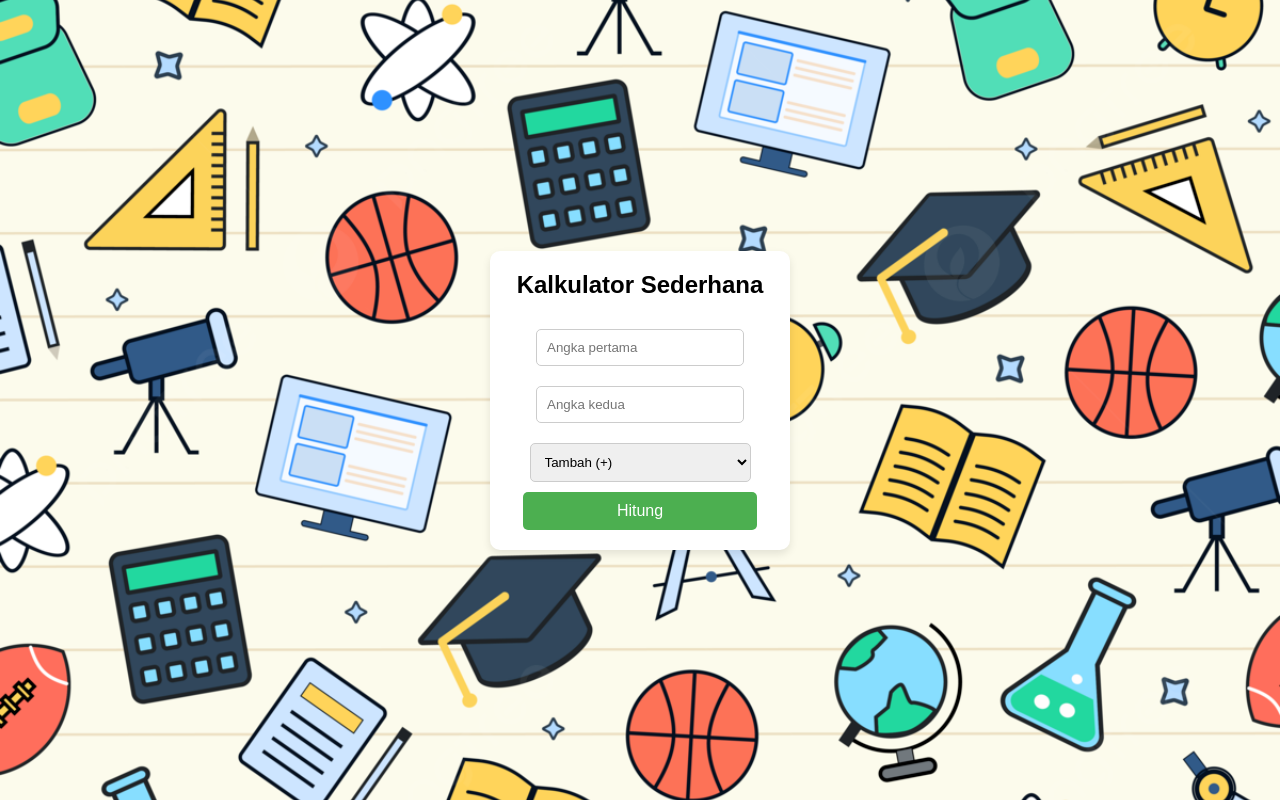
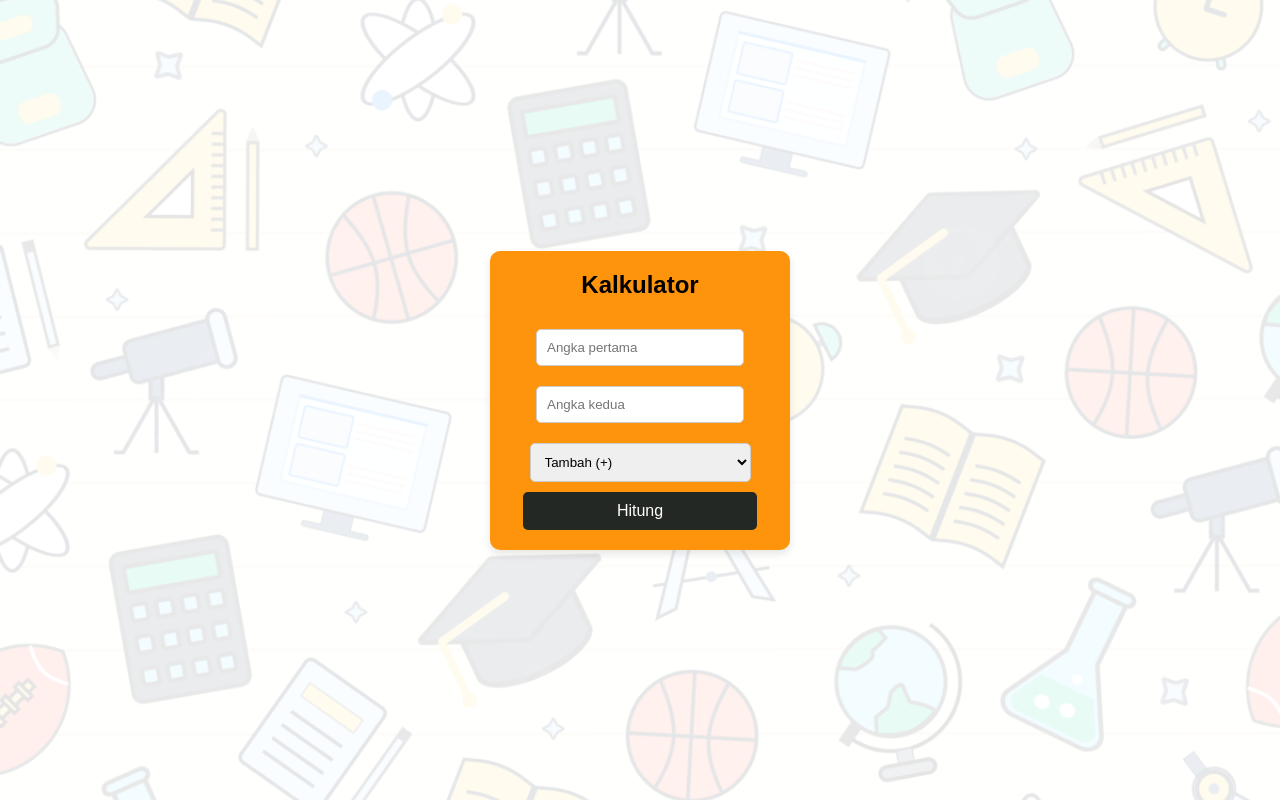
Before and after one commit to desymh/kalkulator, a PHP site: page / in a window 1280 px wide. Run offline with PHP 8.4, Linux system fonts and the light colour scheme.

Commit message:
ubah style atau tampilan

```diff
--- a/index.php
+++ b/index.php
@@ -48,7 +48,7 @@ if ($_SERVER['REQUEST_METHOD'] == 'POST') {
 <body>
 
     <div class="calculator">
-        <h2>Kalkulator Sederhana</h2>
+        <h2>Kalkulator</h2>
 
         <!-- Form untuk kalkulasi -->
         <form method="POST" id="calculator-form">
--- a/styles.css
+++ b/styles.css
@@ -7,19 +7,29 @@
 
 body {
     font-family: Arial, sans-serif;
-    background-image: url(/bg.png);
-    background-size: cover;
-    background-position: center;
     display: flex;
     justify-content: center;
     align-items: center;
     height: 100vh;
     margin: 0;
-
+    position: relative;
+}
+body::before {
+    content: "";
+    position: absolute;
+    top: 0;
+    left: 0;
+    right: 0;
+    bottom: 0;
+    background-image: url('bg.png');
+    background-size: cover;
+    background-position: center;
+    opacity: 0.1;
+    z-index: -1;
 }
 
 .calculator {
-    background-color: white;
+    background-color: rgb(253, 148, 11);
     padding: 20px;
     border-radius: 10px;
     box-shadow: 0 4px 8px rgba(0, 0, 0, 0.1);
@@ -50,7 +60,7 @@ h2 {
 button {
     width: 90%;
     padding: 10px;
-    background-color: #4CAF50;
+    background-color: #242824;
     color: white;
     border: none;
     border-radius: 5px;
@@ -59,7 +69,7 @@ button {
 }
 
 button:hover {
-    background-color: #45a049;
+    background-color: #f63009;
 }
 
 .result {
```
